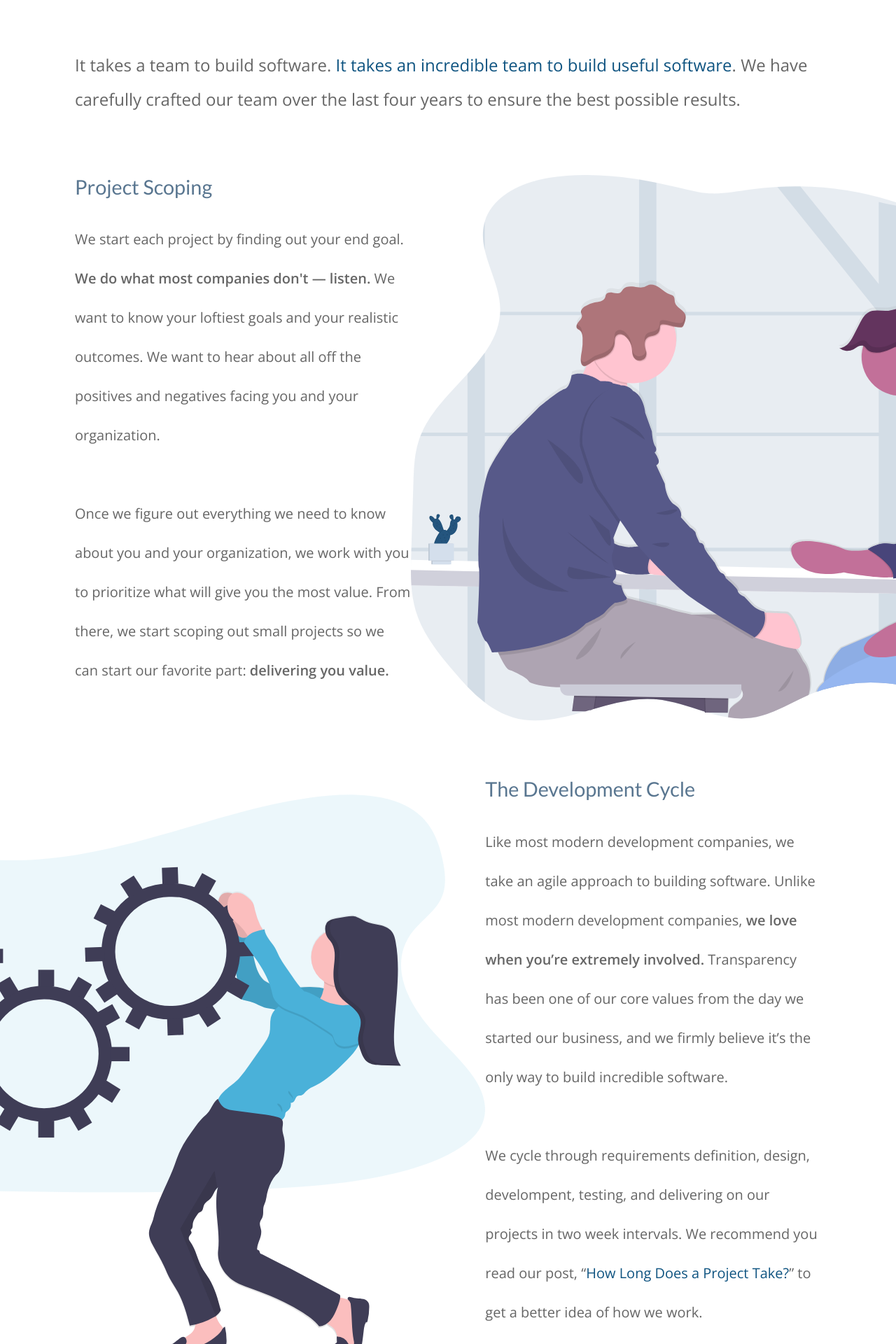
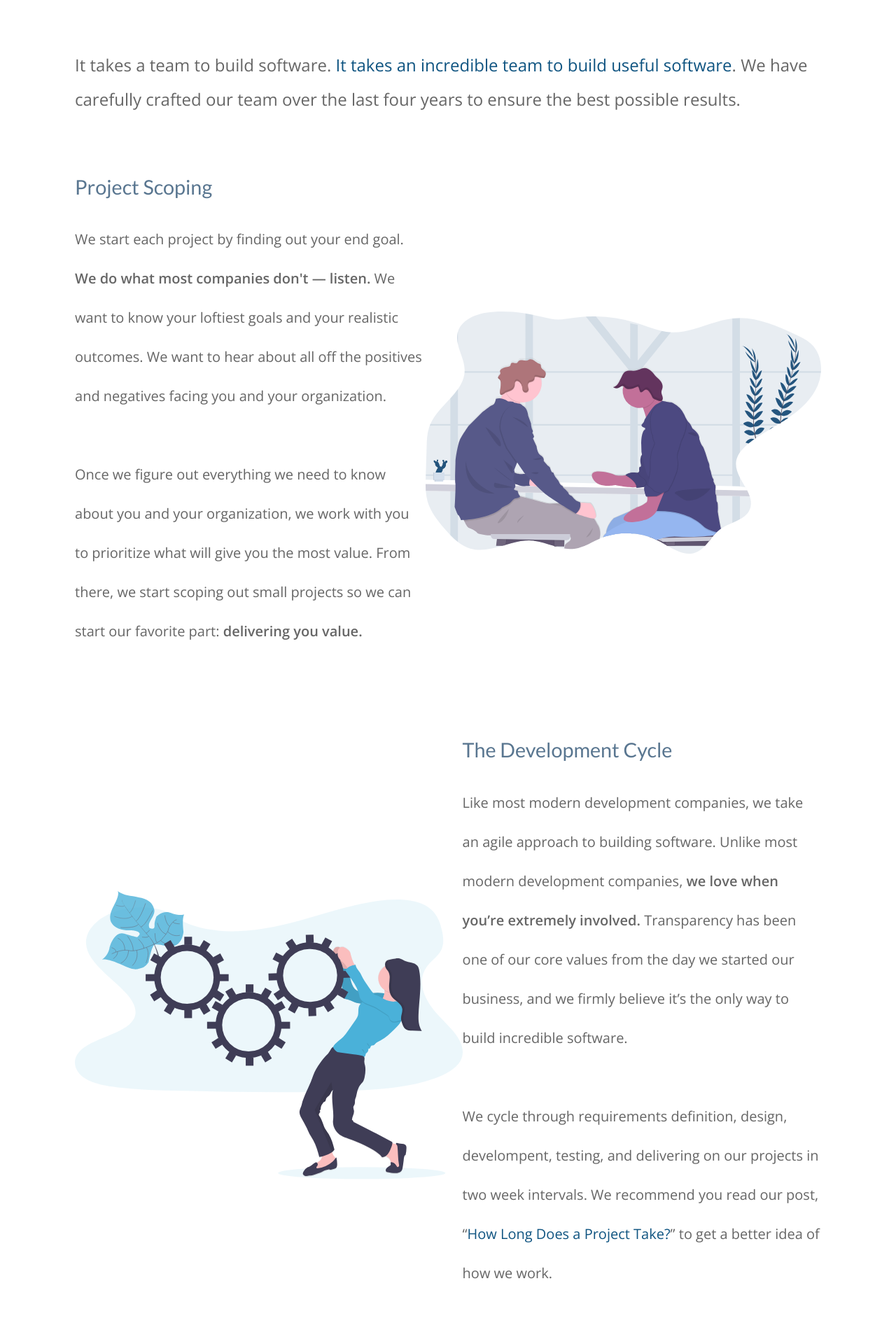
Before and after one commit to seven-hills-technology/seven-hills-technology.github.io, a Jekyll site: the page built from development.md, in a window 1280 px wide. Shown: the part 3154-5074 px from the top of the page at 70% size. Built offline with Jekyll 4.4.1, drawn with Linux system fonts in a browser that asks for light colours; nearby versions of some CDN libraries.

Commit message:
Fix styling issue on development page

```diff
--- a/development.md
+++ b/development.md
@@ -72,14 +72,14 @@ cta_title: Let's get some coffee and figure out what's next.
                     </p>
                 </div>
                 <div class="img-container right hidden-md">
-                    <img src="/images/scoping.svg" alt="Project Scoping" />
+                    <img style="width: 100%" src="/images/scoping.svg" alt="Project Scoping" />
                 </div>
             </div>
         </div>
         <div class="mis-child align-right">
             <div class="row-container">
                 <div class="img-container left hidden-md">
-                    <img src="/images/devcycle.svg" alt="The Development Cycle" />
+                    <img style="width: 100%" src="/images/devcycle.svg" alt="The Development Cycle" />
                 </div>
                 <div class="process-description-container">
                     <h3>The Development Cycle</h3>
@@ -109,7 +109,7 @@ cta_title: Let's get some coffee and figure out what's next.
                     </p>
                 </div>
                 <div class="img-container right hidden-md">
-                    <img src="/images/supportandmaint.svg" alt="Support and Maintenance" />
+                    <img style="width: 100%" src="/images/supportandmaint.svg" alt="Support and Maintenance" />
                 </div>
             </div>
         </div>
```
